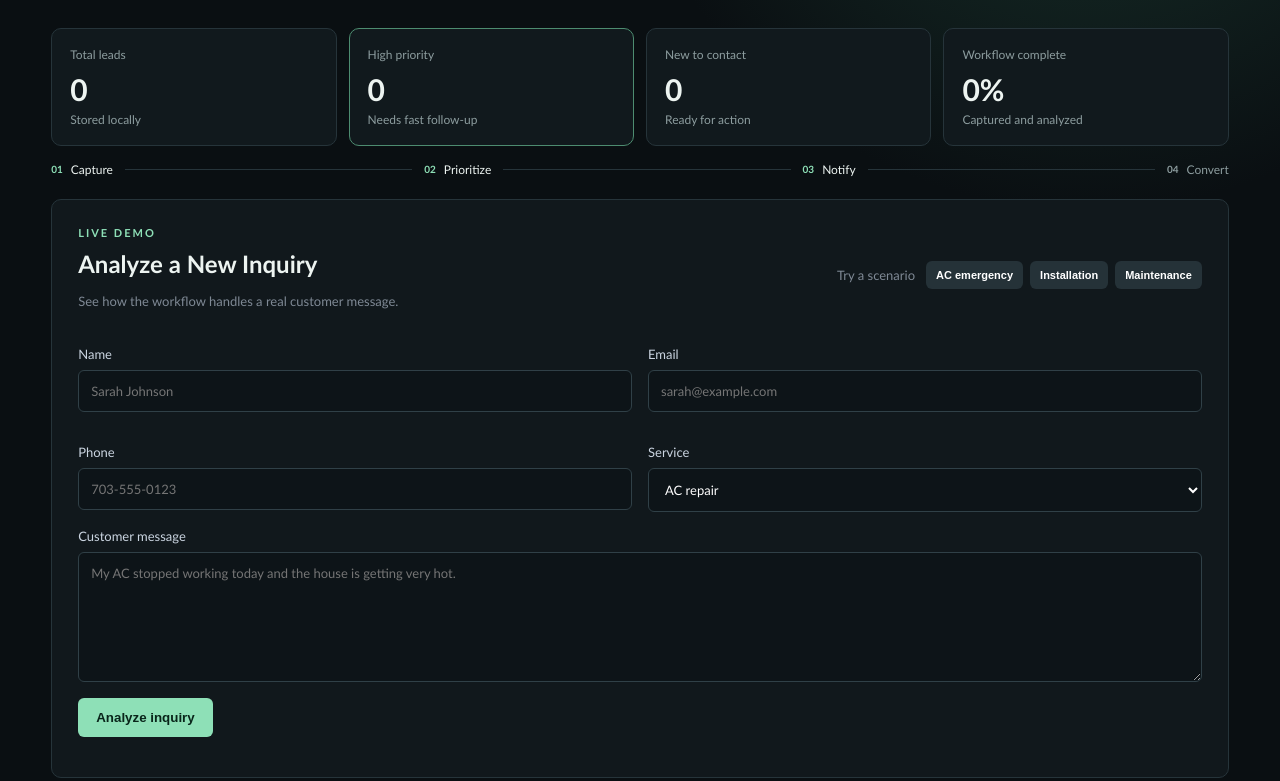
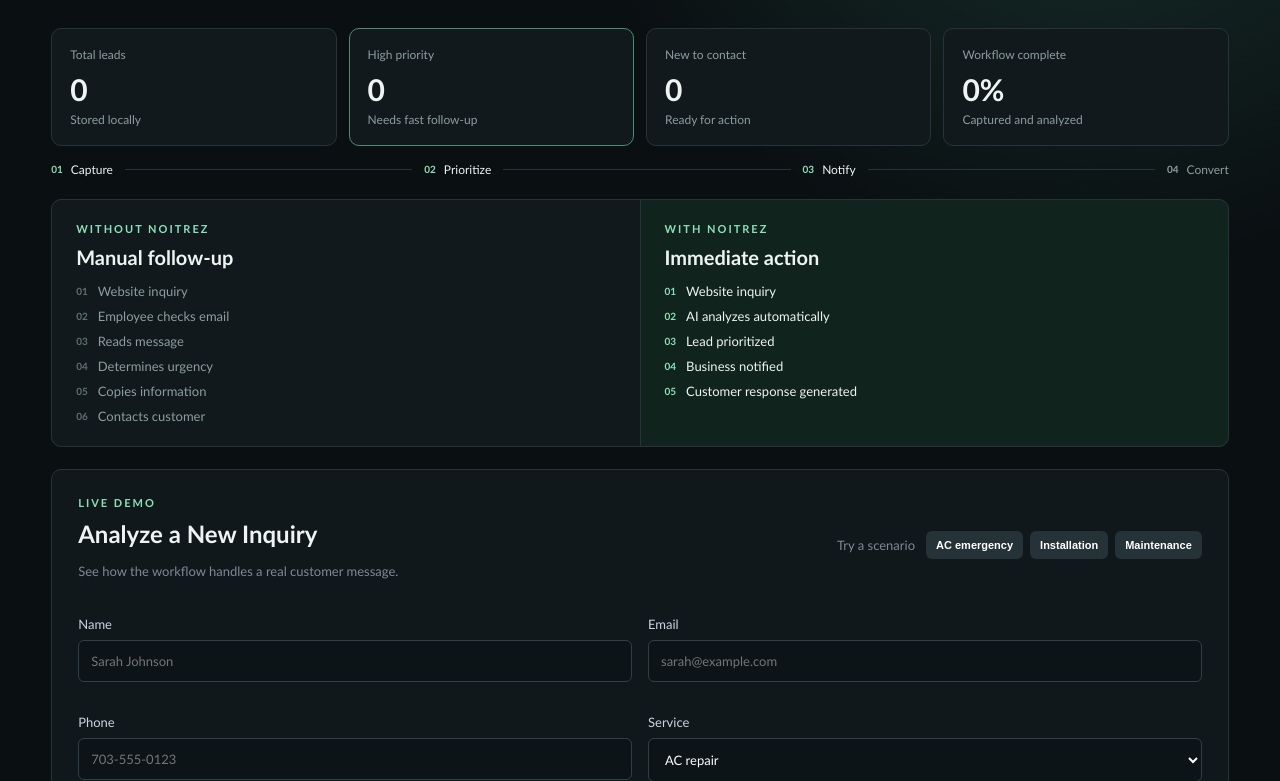
Before and after one commit to EliMoore500/noitrez-automation-demo, a Flask app: page / in a window 1280 px wide. Shown: the part 266-1047 px from the top of the page. Run offline with Flask 3, Linux system fonts and the light colour scheme; data that the repository does not hold is empty.

Commit message:
Add before and after automation story

```diff
--- a/static/style.css
+++ b/static/style.css
@@ -27,6 +27,16 @@ p { color: #b7c5c2; line-height: 1.6; }
 .workflow-step.active span { color: var(--text); }
 .workflow-step.active b { color: var(--accent); }
 .workflow-line { height: 1px; flex: 1; background: var(--line); }
+.comparison { display: grid; grid-template-columns: 1fr 1fr; gap: 1px; margin: 0 0 22px; border: 1px solid var(--line); border-radius: 10px; overflow: hidden; background: var(--line); }
+.comparison-column { padding: 22px 24px; background: var(--surface); }
+.comparison-column.after { background: #11231d; }
+.comparison-column h2 { margin: 0 0 14px; font-size: 20px; }
+.comparison-column ol { display: grid; gap: 9px; margin: 0; padding: 0; list-style: none; counter-reset: comparison-step; }
+.comparison-column li { display: flex; align-items: center; gap: 10px; color: var(--muted); font-size: 13px; }
+.comparison-column li::before { counter-increment: comparison-step; content: counter(comparison-step, decimal-leading-zero); color: #5f7072; font-size: 10px; font-weight: 700; }
+.comparison-column.after li { color: var(--text); }
+.comparison-column.after li::before { color: var(--accent); }
+.comparison-column.after li:not(:last-child)::after { content: ""; }
 .card {
   background: color-mix(in srgb, var(--surface) 94%, transparent);
   border: 1px solid var(--line);
@@ -114,6 +124,7 @@ th { color: #8e98a5; font-size: 12px; text-transform: uppercase; }
   .live-indicator { padding: 0; margin-top: 20px; }
   .metrics { grid-template-columns: 1fr 1fr; }
   .grid, .result-grid { grid-template-columns: 1fr; }
+  .comparison { grid-template-columns: 1fr; gap: 1px; }
   .activity-timeline { grid-template-columns: 1fr; gap: 16px; }
   .activity-step { display: grid; grid-template-columns: 29px 1fr; column-gap: 12px; padding: 0; }
   .activity-step:not(:last-child)::after { top: 29px; left: 14px; right: auto; width: 1px; height: calc(100% + 16px); }
--- a/templates/index.html
+++ b/templates/index.html
@@ -32,6 +32,32 @@
       <div class="workflow-step active"><b>03</b><span>Notify</span></div>
       <div class="workflow-line"></div>
       <div class="workflow-step"><b>04</b><span>Convert</span></div>
+    </section>
+
+    <section class="comparison" aria-label="Before and after Noitrez">
+      <div class="comparison-column before">
+        <div class="section-kicker">WITHOUT NOITREZ</div>
+        <h2>Manual follow-up</h2>
+        <ol>
+          <li>Website inquiry</li>
+          <li>Employee checks email</li>
+          <li>Reads message</li>
+          <li>Determines urgency</li>
+          <li>Copies information</li>
+          <li>Contacts customer</li>
+        </ol>
+      </div>
+      <div class="comparison-column after">
+        <div class="section-kicker">WITH NOITREZ</div>
+        <h2>Immediate action</h2>
+        <ol>
+          <li>Website inquiry</li>
+          <li>AI analyzes automatically</li>
+          <li>Lead prioritized</li>
+          <li>Business notified</li>
+          <li>Customer response generated</li>
+        </ol>
+      </div>
     </section>
 
     <section class="card">
```
